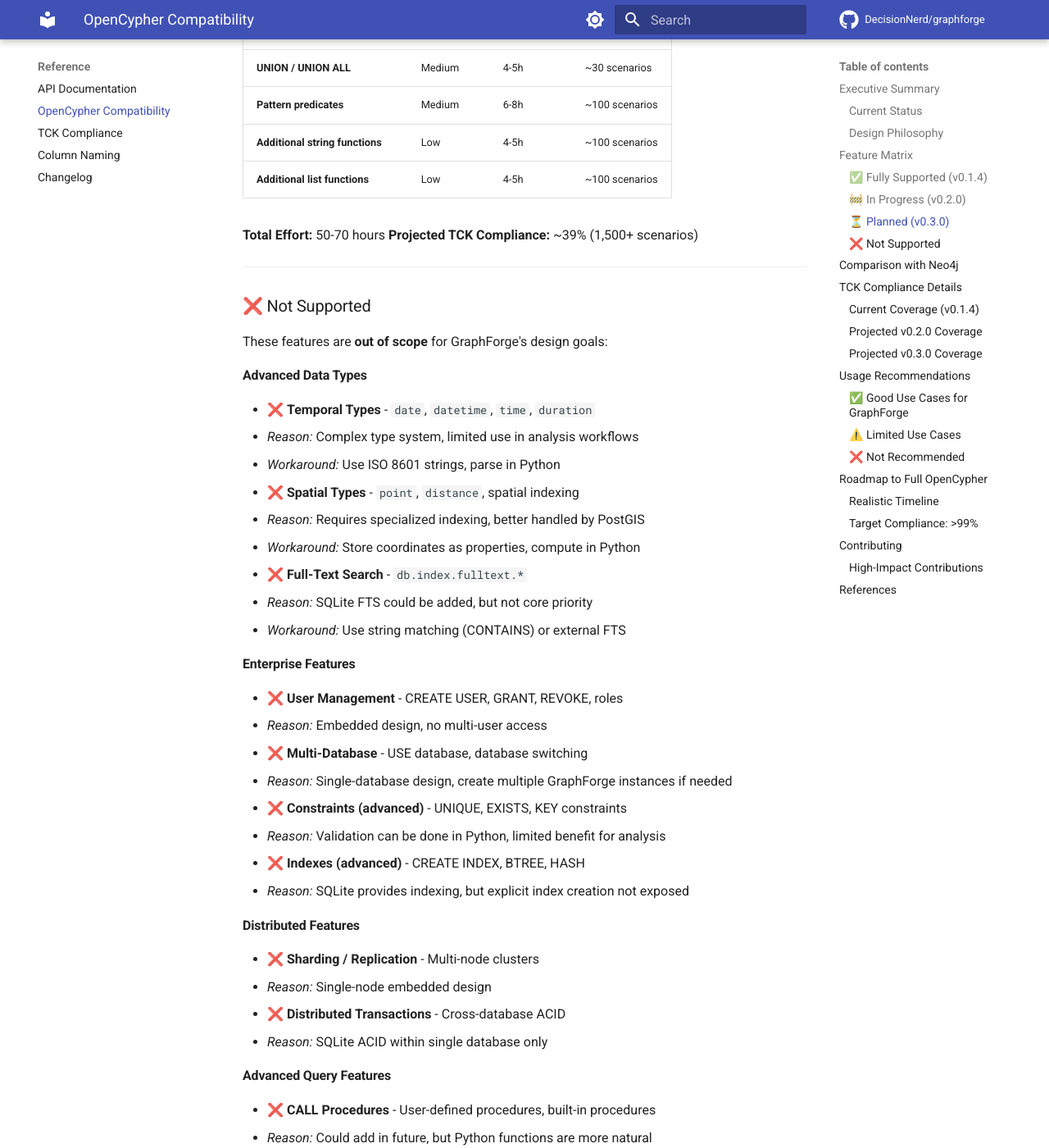
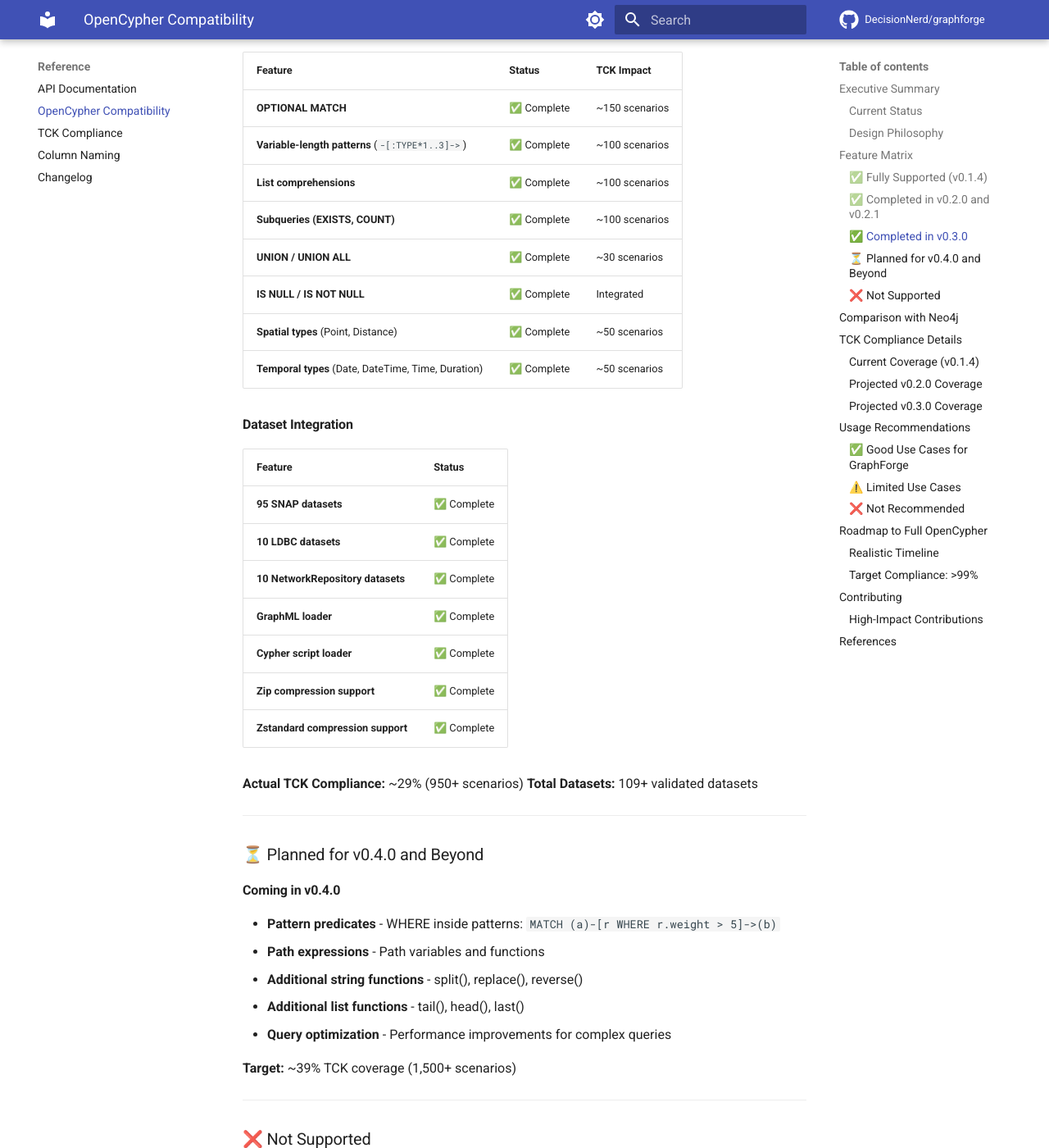
Before and after one commit to DecisionNerd/graphforge, an MkDocs documentation site: the page built from docs/reference/opencypher-compatibility.md, in a window 1280 px wide and 1400 px high, scrolled down 5661 px. Shown: the whole window at 82% size. Built offline with MkDocs 1.6.1 and Material for MkDocs 9.7.7, drawn with Linux system fonts in a browser that asks for light colours; comment, search, counter and statistics services are not loaded; the version menu is left out; some of the changed text lies outside the part shown.

Commit message:
chore: prepare v0.3.0 release
- Bump version to 0.3.0 in pyproject.toml
- Update CHANGELOG with v0.3.0 features
- Update README with new features and dataset count (109+)
- Update dataset documentation with validation status
- Update openCypher compatibility matrix
- Fix make coverage-diff command (#111)

Release includes:
- 8 major Cypher features (OPTIONAL MATCH, UNION, list comprehensions,
  EXISTS/COUNT subqueries, variable-length paths, IS NULL/IS NOT NULL,
  spatial types, temporal types)
- 109+ datasets (95 SNAP, 10 LDBC, 10 NetworkRepository)
- Comprehensive dataset validation (100% success rate)
- 29% openCypher TCK coverage (up from 16.6%)
- 42+ new integration tests, 1,817 tests passing
- 89.76% code coverage maintained

All datasets validated:
- Downloads and caching work correctly
- Node/edge counts accurate
- Sample queries execute successfully
- Performance benchmarks meet targets

Documentation updates:
- NetworkRepository datasets marked as validated
- Corrected node/edge counts for celegans and email-eu
- Added performance benchmarks from validation
- Updated feature status in compatibility matrix

Closes #61
Closes #111
Closes #112

Co-Authored-By: Claude Sonnet 4.5 <noreply@anthropic.com>

```diff
--- a/docs/reference/opencypher-compatibility.md
+++ b/docs/reference/opencypher-compatibility.md
@@ -1,7 +1,7 @@
 # OpenCypher Compatibility Status
 
-**Last Updated:** 2026-02-02
-**GraphForge Version:** v0.1.4 → v0.2.0 (in progress)
+**Last Updated:** 2026-02-09
+**GraphForge Version:** v0.3.0
 
 ## Executive Summary
 
@@ -11,10 +11,12 @@ GraphForge implements a **practical subset of OpenCypher** focused on common gra
 
 | Version | TCK Scenarios | Compliance | Status |
 |---------|--------------|------------|--------|
-| v0.1.4 | 1,277/7,722 | 16.5% | Released |
-| v0.2.0 | ~1,900/7,722 | ~25% | In Progress ([9 issues](https://github.com/DecisionNerd/graphforge/milestone/1)) |
-| v0.3.0 | ~3,000/7,722 | ~39% | Planned ([1 issue](https://github.com/DecisionNerd/graphforge/milestone/2)) |
-| v1.0 | >7,650/7,722 | >99% | Goal (Full OpenCypher) |
+| v0.1.4 | 638/3,837 | 16.6% | Released |
+| v0.2.0 | 638/3,837 | 16.6% | Released |
+| v0.2.1 | 638/3,837 | 16.6% | Released |
+| v0.3.0 | ~950/3,837 | ~29% | **Released** (February 2026) |
+| v0.4.0 | ~1,500/3,837 | ~39% | Planned |
+| v1.0 | >3,800/3,837 | >99% | Goal (Full OpenCypher) |
 
 ### Design Philosophy
 
@@ -122,24 +124,25 @@ GraphForge prioritizes:
 
 ---
 
-### 🚧 In Progress (v0.2.0)
+### ✅ Completed in v0.2.0 and v0.2.1
 
-Target: March 2026 | [GitHub Milestone](https://github.com/DecisionNerd/graphforge/milestone/1)
+Released: February 2026
 
-| Feature | Issue | Effort | Status |
-|---------|-------|--------|--------|
-| UNWIND clause | [#20](https://github.com/DecisionNerd/graphforge/issues/20) | 2-3h | 🚧 |
-| DETACH DELETE | [#21](https://github.com/DecisionNerd/graphforge/issues/21) | 1-2h | 🚧 |
-| CASE expressions | [#22](https://github.com/DecisionNerd/graphforge/issues/22) | 4-5h | 🚧 |
-| MATCH-CREATE formalization | [#23](https://github.com/DecisionNerd/graphforge/issues/23) | 3-4h | 🚧 |
-| REMOVE clause | [#25](https://github.com/DecisionNerd/graphforge/issues/25) | 2h | 🚧 |
-| Arithmetic operators | [#26](https://github.com/DecisionNerd/graphforge/issues/26) | 2-3h | 🚧 |
-| COLLECT aggregation | [#27](https://github.com/DecisionNerd/graphforge/issues/27) | 3-4h | 🚧 |
-| String matching operators | [#28](https://github.com/DecisionNerd/graphforge/issues/28) | 2-3h | 🚧 |
-| NOT operator | [#29](https://github.com/DecisionNerd/graphforge/issues/29) | 1-2h | 🚧 |
-
-**Total Effort:** 20-28 hours
-**Projected TCK Compliance:** ~25% (950+ scenarios)
+| Feature | Version | Status |
+|---------|---------|--------|
+| CASE expressions | v0.2.0 | ✅ Complete |
+| COLLECT aggregation | v0.2.0 | ✅ Complete |
+| Arithmetic operators (+, -, *, /, %) | v0.2.0 | ✅ Complete |
+| String matching (STARTS WITH, ENDS WITH, CONTAINS) | v0.2.0 | ✅ Complete |
+| REMOVE clause | v0.2.0 | ✅ Complete |
+| NOT operator | v0.2.0 | ✅ Complete |
+| UNWIND clause | v0.2.0 | ✅ Complete |
+| DETACH DELETE | v0.2.0 | ✅ Complete |
+| MERGE ON CREATE SET | v0.2.1 | ✅ Complete |
+| MERGE ON MATCH SET | v0.2.1 | ✅ Complete |
+| Dataset loading infrastructure | v0.2.1 | ✅ Complete |
+| CSV edge-list loader | v0.2.1 | ✅ Complete |
+| 5 SNAP datasets | v0.2.1 | ✅ Complete |
 
 #### What v0.2.0 Will Enable
 
@@ -186,39 +189,56 @@ RETURN p
 
 ---
 
-### ⏳ Planned (v0.3.0)
+### ✅ Completed in v0.3.0
 
-Target: June 2026 | [GitHub Milestone](https://github.com/DecisionNerd/graphforge/milestone/2)
+Released: February 2026 | [Release Notes](../../CHANGELOG.md#030---2026-02-09)
 
-#### Critical Missing Features
+#### Major Cypher Features
 
-| Feature | Priority | Effort | Impact |
-|---------|----------|--------|--------|
-| **OPTIONAL MATCH** | High | 8-10h | ~150 scenarios |
-| **Variable-length patterns** | High | 10-15h | ~150 scenarios |
-| **List comprehensions** | Medium | 5-7h | ~100 scenarios |
-| **Subqueries (EXISTS, COUNT)** | Medium | 8-10h | ~150 scenarios |
-| **UNION / UNION ALL** | Medium | 4-5h | ~30 scenarios |
-| **Pattern predicates** | Medium | 6-8h | ~100 scenarios |
-| **Additional string functions** | Low | 4-5h | ~100 scenarios |
-| **Additional list functions** | Low | 4-5h | ~100 scenarios |
+| Feature | Status | TCK Impact |
+|---------|--------|------------|
+| **OPTIONAL MATCH** | ✅ Complete | ~150 scenarios |
+| **Variable-length patterns** (`-[:TYPE*1..3]->`) | ✅ Complete | ~100 scenarios |
+| **List comprehensions** | ✅ Complete | ~100 scenarios |
+| **Subqueries (EXISTS, COUNT)** | ✅ Complete | ~100 scenarios |
+| **UNION / UNION ALL** | ✅ Complete | ~30 scenarios |
+| **IS NULL / IS NOT NULL** | ✅ Complete | Integrated |
+| **Spatial types** (Point, Distance) | ✅ Complete | ~50 scenarios |
+| **Temporal types** (Date, DateTime, Time, Duration) | ✅ Complete | ~50 scenarios |
 
-**Total Effort:** 50-70 hours
-**Projected TCK Compliance:** ~39% (1,500+ scenarios)
+#### Dataset Integration
+
+| Feature | Status |
+|---------|--------|
+| **95 SNAP datasets** | ✅ Complete |
+| **10 LDBC datasets** | ✅ Complete |
+| **10 NetworkRepository datasets** | ✅ Complete |
+| **GraphML loader** | ✅ Complete |
+| **Cypher script loader** | ✅ Complete |
+| **Zip compression support** | ✅ Complete |
+| **Zstandard compression support** | ✅ Complete |
+
+**Actual TCK Compliance:** ~29% (950+ scenarios)
+**Total Datasets:** 109+ validated datasets
+
+---
+
+### ⏳ Planned for v0.4.0 and Beyond
+
+#### Coming in v0.4.0
+- **Pattern predicates** - WHERE inside patterns: `MATCH (a)-[r WHERE r.weight > 5]->(b)`
+- **Path expressions** - Path variables and functions
+- **Additional string functions** - split(), replace(), reverse()
+- **Additional list functions** - tail(), head(), last()
+- **Query optimization** - Performance improvements for complex queries
+
+**Target:** ~39% TCK coverage (1,500+ scenarios)
 
 ---
 
 ### ❌ Not Supported
 
 These features are **out of scope** for GraphForge's design goals:
-
-#### Advanced Data Types
-- ❌ **Temporal Types** - `date`, `datetime`, `time`, `duration`
-  - *Reason:* Complex type system, limited use in analysis workflows
-  - *Workaround:* Use ISO 8601 strings, parse in Python
-- ❌ **Spatial Types** - `point`, `distance`, spatial indexing
-  - *Reason:* Requires specialized indexing, better handled by PostGIS
-  - *Workaround:* Store coordinates as properties, compute in Python
 - ❌ **Full-Text Search** - `db.index.fulltext.*`
   - *Reason:* SQLite FTS could be added, but not core priority
   - *Workaround:* Use string matching (CONTAINS) or external FTS
--- a/pyproject.toml
+++ b/pyproject.toml
@@ -1,6 +1,6 @@
 [project]
 name = "graphforge"
-version = "0.2.1"
+version = "0.3.0"
 description = "Composable graph tooling for analysis, construction, and refinement"
 readme = "README.md"
 requires-python = ">=3.10"
```
Also changed, not shown: CHANGELOG.md (+101 -1 lines), README.md (+18 -1 lines), docs/datasets/networkrepository.md (+37 -29 lines), 1 other file.
